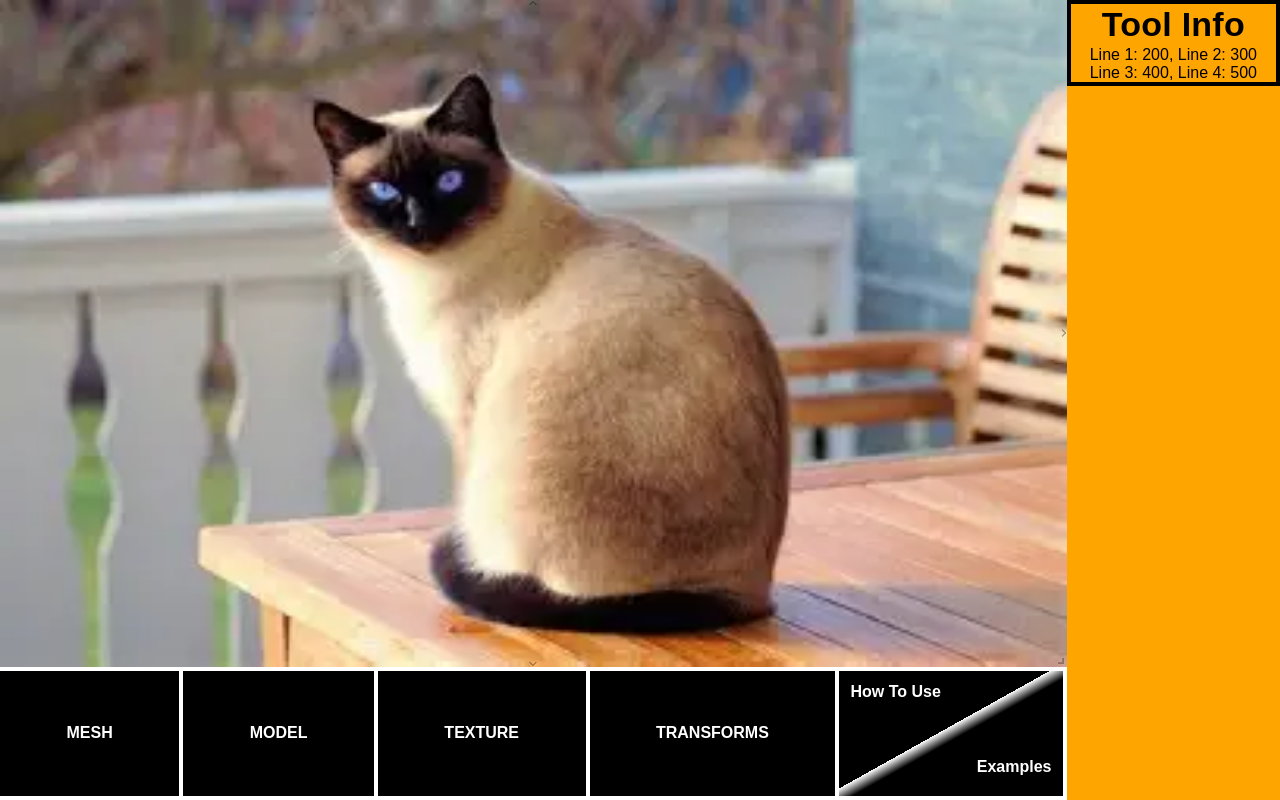
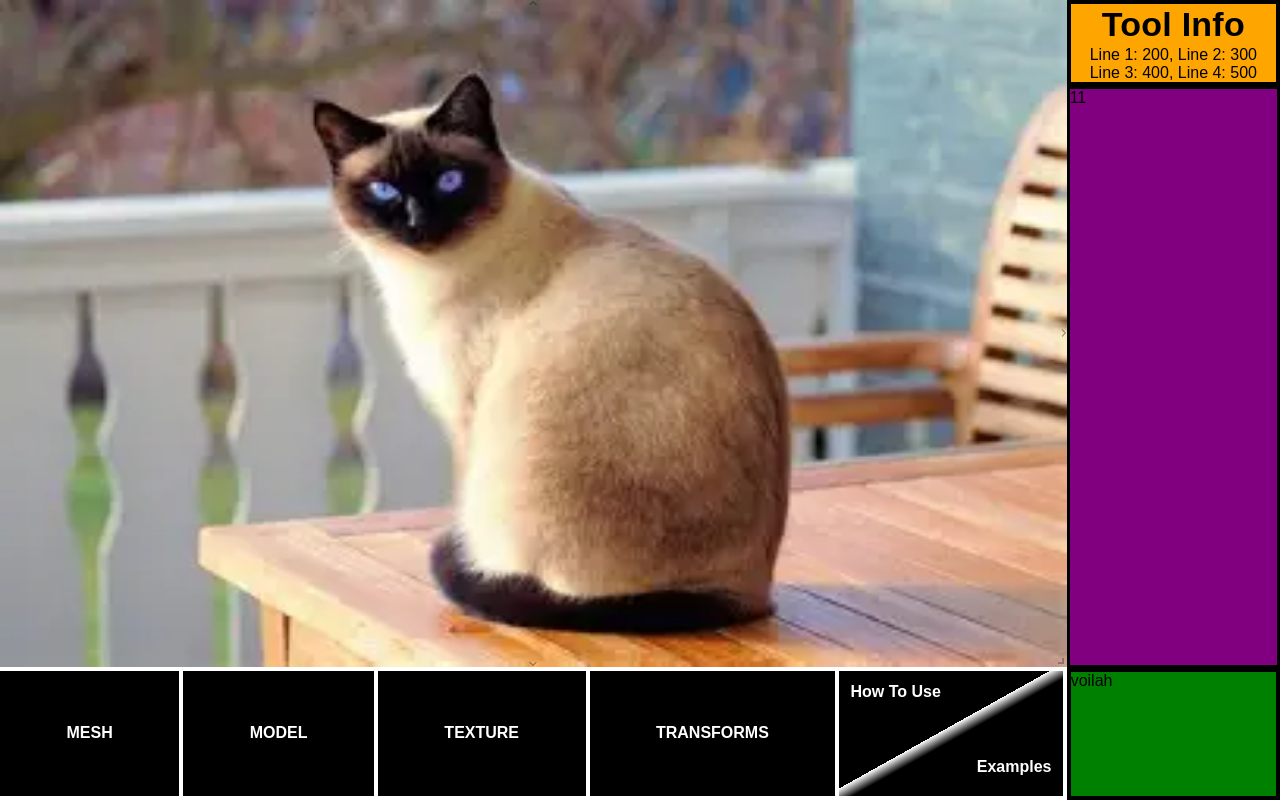
Before and after one commit to Mario64128/educational-graphics-technique-showcase-website, a React (Vite) app: page / in a window 1280 px wide. Built offline with nearby package versions, Linux system fonts and the light colour scheme.

Commit message:
Added more sections to the RightView

```diff
--- /dev/null
+++ b/src/components/layout/OptionsSpace.tsx
@@ -0,0 +1,18 @@
+import { Box } from "@mui/material";
+
+function OptionsSpace() {
+  return (
+    <Box
+      sx={{
+        backgroundColor: "purple",
+        height: "72dvh",
+        border: "3px solid black",
+        minWidth: "200px",
+      }}
+    >
+      11
+    </Box>
+  );
+}
+
+export default OptionsSpace;
--- a/src/components/layout/RightView.tsx
+++ b/src/components/layout/RightView.tsx
@@ -1,6 +1,8 @@
 import { JSX, useState } from "react";
 import { ResizableBox } from "react-resizable";
 import { Box, Stack, Typography } from "@mui/material";
+import OptionsSpace from "./OptionsSpace";
+import ToolBox from "./ToolBox";
 import type { Size } from "../../App.tsx";
 
 interface RightViewProps {
@@ -12,12 +14,13 @@ function RightView({ maxSize }: RightViewProps): JSX.Element {
     <Box
       sx={{
         backgroundColor: "orange",
-        width: "100%",
-        height: "100svh",
+        height: "100dvh",
         minWidth: 200,
       }}
     >
       <InfoBox title={"Tool"} />
+      <OptionsSpace />
+      <ToolBox />
     </Box>
   );
 }
--- /dev/null
+++ b/src/components/layout/ToolBox.tsx
@@ -0,0 +1,18 @@
+import { Box } from "@mui/material";
+
+function ToolBox() {
+  return (
+    <Box
+      sx={{
+        backgroundColor: "green",
+        border: "4.5px solid black",
+        height: "15.5%",
+        minWidth: "200px",
+      }}
+    >
+      voilah
+    </Box>
+  );
+}
+
+export default ToolBox;
```
